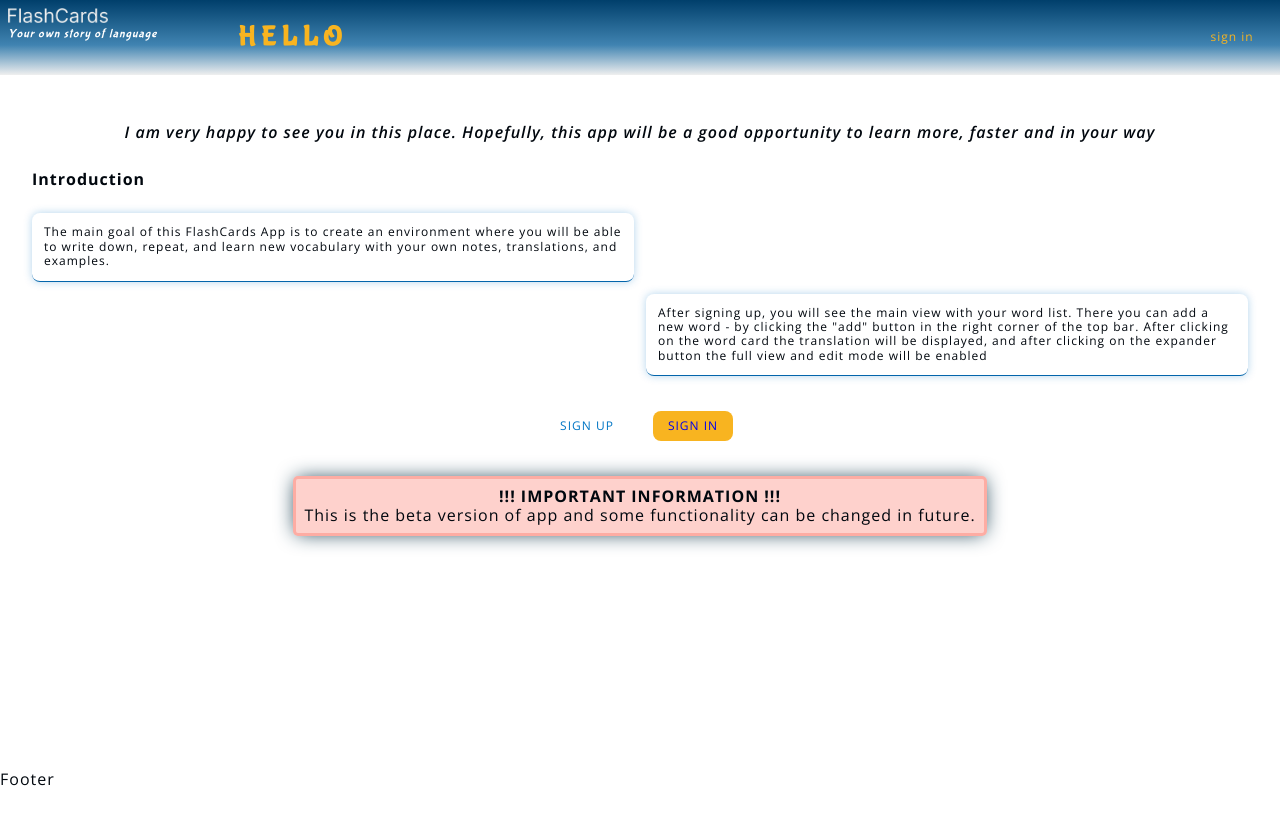
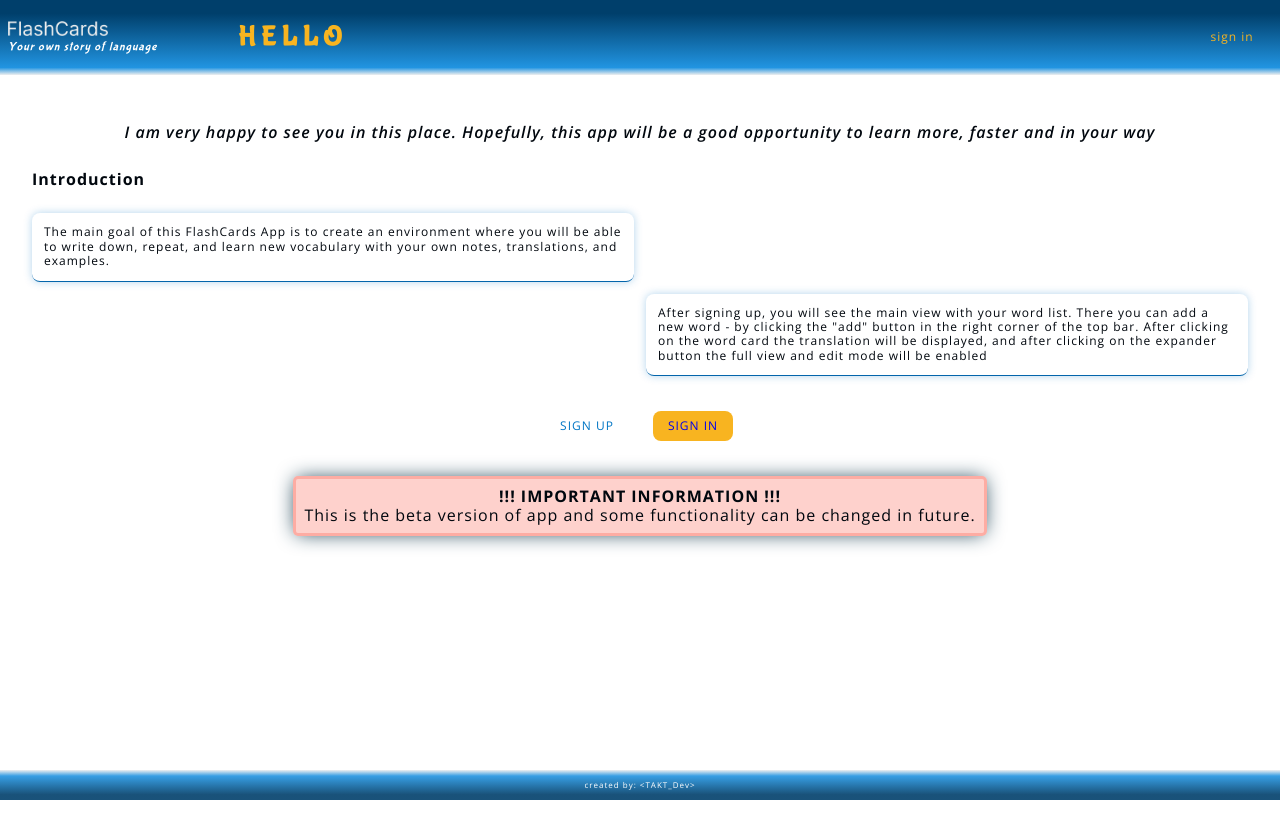
Before and after one commit to michalPastewski/FlashCardApp, a React (Vite) app: page / in a window 1280 px wide. After the commit the page ends 800 px from the top, so only its background shows below. Built offline with nearby package versions, Linux system fonts and the light colour scheme.

Commit message:
add footer component

```diff
--- a/src/App.jsx
+++ b/src/App.jsx
@@ -1,4 +1,5 @@
 import { Route, Routes } from 'react-router-dom';
+import { Footer } from './components/Footer';
 import { LearnSection } from './views/LearnSection';
 import { LoginSection } from './views/loginSection/LoginSection';
 import { MainView } from './views/MainView';
@@ -20,7 +21,7 @@ function App() {
         </Route>
         <Route path="/learn" element={<LearnSection />} />
       </Routes>
-      <footer className="footer">Footer</footer>
+      <Footer />
     </main>
   );
 }
--- a/src/App.scss
+++ b/src/App.scss
@@ -3,21 +3,15 @@
 
 .main__container {
   width: 100vw;
-  height: calc(100vh - 50px);
   color: var(--text-color);
   font-family: var(--regular-font);
-
-  .content {
-    width: 100%;
-    height: inherit;
-    padding: 0 $g-extra-large;
-
-    background-color: $base-color;
-  }
 }
 
-.footer {
-  position: absolute;
-  bottom: 0;
-  height: 30px;
+.content {
+  width: 100%;
+  height: calc(100vh - 105px);
+  padding: 0 $g-extra-large;
+  overflow: auto;
+
+  background-color: $base-color;
 }
--- /dev/null
+++ b/src/components/Footer.jsx
@@ -0,0 +1,10 @@
+import './footer.style.scss';
+export const Footer = () => {
+  return (
+    <footer className="footer">
+      <section>
+        <p>created by: &lt;TAKT_Dev&gt;</p>
+      </section>
+    </footer>
+  );
+};
--- a/src/components/button.style.scss
+++ b/src/components/button.style.scss
@@ -28,8 +28,12 @@
    background-color: transparent;
    color: var(--accent-color);
    &:hover {
+      background-color: var(--primary-color);
+      color: var(--base-color);
+   }
+   &:active {
       border-color: var(--primary-light-color);
-      color: var(--base-color);
+      background-color: transparent;
    }
 
 }
--- /dev/null
+++ b/src/components/footer.style.scss
@@ -0,0 +1,19 @@
+.footer {
+   width: 100%;
+   height: 30px;
+
+   position: absolute;
+   bottom: 0;
+   left: 0;
+
+   display: flex;
+   justify-content: center;
+   align-items: center;
+
+   background: linear-gradient(0deg, rgba(0,63,107, .90) 18%,
+                              rgb(33, 148, 225, .90) 80%,
+                              rgba(239,239,239,1) 100%);
+
+   font-size: var(--f-small);
+   color: var(--base-color);
+ }
--- a/src/contexts/DataProvider.jsx
+++ b/src/contexts/DataProvider.jsx
@@ -24,6 +24,7 @@ export const DataProvider = ({ children }) => {
       console.error(error);
     } else {
       setWordsCollection([...wordsCollection, ...data]);
+      setWordsData([...wordsData, ...data]);
       console.info('A new word was added');
     }
   };
--- a/src/views/topBar/topBar.style.scss
+++ b/src/views/topBar/topBar.style.scss
@@ -3,22 +3,22 @@
 .top__bar {
    width: 100vw;
    height: 75px;
+                                       position: sticky;
+   top: 0;
+   left: 0;
 
    display: flex;
    align-items: center;
    justify-content: space-between;
 
    color: $primary-color;
-   background: linear-gradient(180deg, rgba(0,63,107,1) 0%,
-                              rgba(0,90,151,.75) 60%,
+   background: linear-gradient(180deg, rgba(0,63,107,1) 18%,
+                              rgb(33, 148, 225) 90%,
                               rgba(239,239,239,1) 100%);
 
    &__logo {
       width: 20vw;
-      margin-top: var(--g-normal);
       padding-left: var(--g-normal);
-
-      align-self: flex-start;
       color: var(--base-color);
 
       &--image {
```
